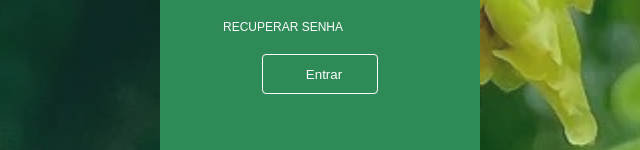
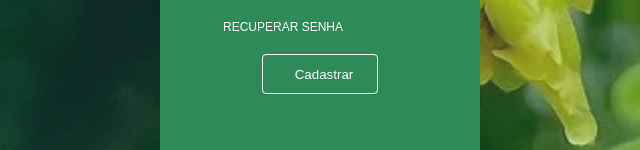
Before and after one commit to teuz044/floricultura-almlt, a plain HTML site: page cadastro.html in a window 1280 px wide. Shown: the part 650-800 px from the top of the page, 320-960 px from the left. Drawn offline with Linux system fonts and the light colour scheme; a web font is replaced by a local one.

Commit message:
Update cadastro.html

```diff
--- a/cadastro.html
+++ b/cadastro.html
@@ -39,7 +39,7 @@
             <label for="">Senha:<input type="password" name="" id=""></label>
             <label for="">Confirmar Senha:<input type="password" name="" id="" /></label>
             <a href="">Recuperar senha</a>
-            <input class="btn-entrar" type="submit" value="Entrar" />
+            <input class="btn-entrar" type="submit" value="Cadastrar" />
           </div>
         </div>
       </main>
```
